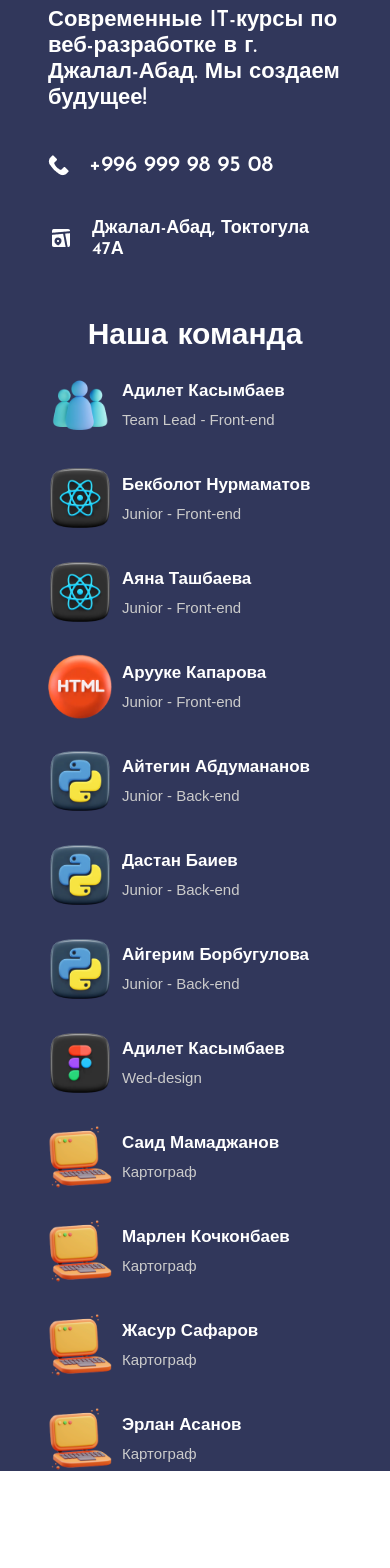
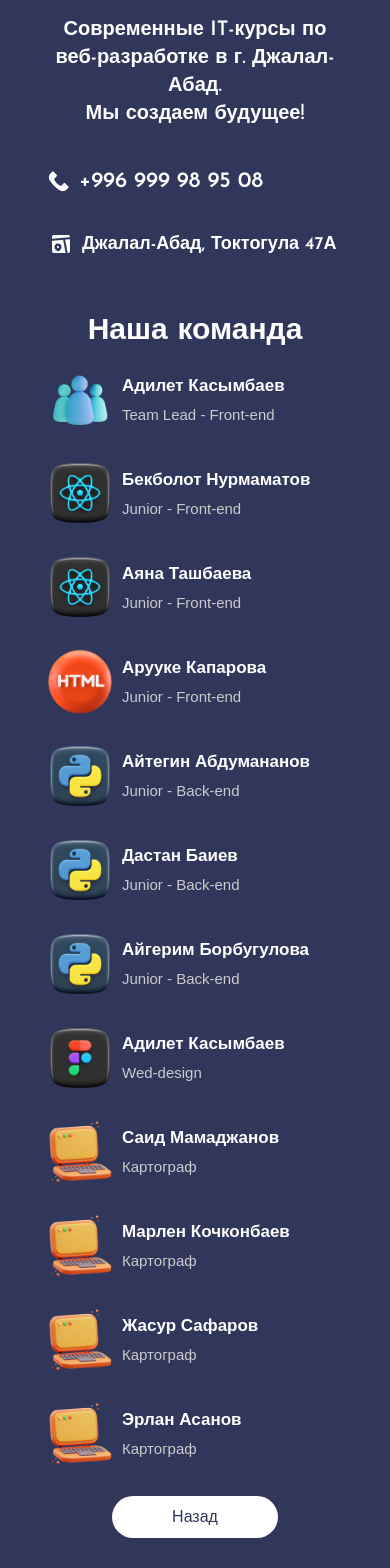
Before and after one commit to sadFrog-guy/git-test-fro1, a React (Create React App) app: page /about in a window 390 px wide. Shown: the part 79-1647 px from the top of the page. Before the commit the page ends 1550 px from the top, so only its background shows below. Built offline with nearby package versions, Linux system fonts and the light colour scheme.

Commit message:
last fixes v1

```diff
--- a/src/App.js
+++ b/src/App.js
@@ -8,8 +8,9 @@ import {
   Route,
   Routes,
   useLocation,
+  Link
 } from "react-router-dom";
-import { AnimatePresence } from "framer-motion"
+import { AnimatePresence } from "framer-motion";
 import DevLogo from './Components/DevLogo/DevLogo'
 
 function App() {
@@ -23,7 +24,9 @@ function App() {
         В разработке...
       </div>
 
-      <DevLogo className="logo-pinned"/>
+      {location.pathname !== '/about'
+        && <Link to="/about"><DevLogo className="logo-pinned"/></Link>
+      }
 
       <AnimatePresence mode="wait">
         <Routes location={location} key={location.pathname}>
--- a/src/Pages/AboutPage.js
+++ b/src/Pages/AboutPage.js
@@ -10,7 +10,8 @@ import html from '../../src/Assets/html.png'
 import python from '../../src/Assets/python.png'
 import design from '../../src/Assets/design.png'
 import others from '../../src/Assets/others.png'
-
+import Button from '../Components/MyButton/Button';
+import { Link } from 'react-router-dom';
 
 function AboutPage() {
   return (
@@ -19,7 +20,9 @@ function AboutPage() {
         <h1 className='header-h1'>О нас</h1>
         <p className='sub-heading'>
           Современные IT-курсы по веб-разработке в г.
-          Джалал-Абад. Мы создаем будущее!
+          Джалал-Абад.
+          <br/>
+          Мы создаем будущее!
         </p>
         <div className='number-phone'>
           <img src={phone}/>
@@ -116,6 +119,12 @@ function AboutPage() {
             </div>
           </div>
         </div>
+
+        <div className='about-button'>
+          <Link to='/routes'>
+            <Button>Назад</Button>
+          </Link>
+        </div>
       </div>
     </div>
   )
--- a/src/Pages/InfoPage.js
+++ b/src/Pages/InfoPage.js
@@ -9,6 +9,7 @@ import "../global.css"
 import transition from './../transitions';
 import routes from '../Data/Data.json'
 import arrowLogo from '../Assets/arrow.png'
+import plug from '../Assets/plug.jpg';
 
 function InfoPage() {
   const { id } = useParams();
@@ -19,19 +20,23 @@ function InfoPage() {
         <ImageOfBus/>
         <p className='heading-info'>Маршрут <span style={{color: '#80BCBD'}}>{route.number}</span></p>
 
-        <ImageOfMap image={route.route_image}/>
+        <div class="plug">
+          <img src={plug} />
+          <Button>Посмотреть маршрут</Button>
+        </div>
+
         <div className='streets'>
           {route.street_list.map((item, index) => {
             if(index === route.street_list.length - 1) {
               return (
                 <>
-                  <Street>⦿ ул. {item}</Street>
+                  <Street>⦿ {item}</Street>
                 </>
               )
             } else {
               return (
                 <>
-                  <Street>⦿ ул. {item}</Street>
+                  <Street>⦿ {item}</Street>
                   <img src={arrowLogo} alt="arrow icon" style={{alignSelf: 'flex-start', marginLeft: '15px'}}/>
                 </>
               )
--- a/src/Pages/RoutesPage.js
+++ b/src/Pages/RoutesPage.js
@@ -15,7 +15,7 @@ function RoutesPage() {
   return (
     <div className="App">
       <ImageOfBus></ImageOfBus>
-      <Link to="/about" className="heading">Выберите маршрут</Link>
+      <h1 to="/about" className="heading">Выберите маршрут</h1>
       <Input setNumber={setNumber} number={number}>{number}</Input>
       <div className="Card-box">
         {routes.map(item => {
--- a/src/global.css
+++ b/src/global.css
@@ -65,7 +65,7 @@ body {
         justify-content: center;
         gap: 20px;
         overflow-x: scroll;
-        height: 300px;
+        height: 400px;
         width: 80%;
         margin-bottom: 40px;
         padding-top: 30px;
@@ -148,6 +148,7 @@ body {
         height: 100vh;
         background: #31375B;
         transform-origin: bottom;
+        z-index: 5;
 
         display: flex;
         justify-content: center;
@@ -162,6 +163,7 @@ body {
         height: 100vh;
         background: #31375B;
         transform-origin: top;
+        z-index: 5;
 
         display: flex;
         justify-content: center;
@@ -172,7 +174,7 @@ body {
         position: absolute;
         top: 20px;
         left: 20px;
-        width: 120px;
+        width: 74px;
     }
 }
 
@@ -191,7 +193,7 @@ body {
 @media (max-width: 500px) {
     .ab-container {
         background-color: #31375B;
-        padding: 0 48px;
+        padding: 30px 48px;
     }
 
     .header-h1, .header-2 {
@@ -199,14 +201,18 @@ body {
         font-family: "Josefin Sans", sans-serif;
         color: white;
         text-align: center;
+        margin: 0;
+        margin-bottom: 20px;
     }
 
     .sub-heading {
         color: white;
         font-family: "Josefin Sans", sans-serif;
-        font-size: 22px;
+        font-size: 20px;
+        line-height: 1.4;
         font-weight: 600;
         margin-top: 30px;
+        text-align: center;
     }
 
     .number-phone {
@@ -216,7 +222,7 @@ body {
         color: white;
         font-family: "Josefin Sans", sans-serif;
         font-size: 22px;
-        gap: 20px;
+        gap: 10px;
         font-weight: 600;
     }
 
@@ -227,9 +233,22 @@ body {
         color: white;
         font-family: "Josefin Sans", sans-serif;
         font-size: 18px;
-        gap: 20px;
+        gap: 10px;
         font-weight: 600;
         margin-bottom: 40px;
+    }
+
+    .about-button {
+        display: flex;
+        justify-content: center;
+        align-items: center;
+        padding-top: 30px;
+    }
+
+    .about-button > a > button {
+        color: #31375B;
+        background-color: #fff;
+        margin-bottom: 0;
     }
 
     .team {
@@ -273,4 +292,31 @@ body {
         padding: 0;
         margin-top: 5px;
     }
+
+    .plug {
+        width: 80%;
+        height: 250px;
+        overflow: hidden;
+        position: relative;
+        margin-bottom: 30px;
+        border-radius: 15px;
+    }
+
+    .plug > img {
+        position: absolute;
+        top: 0;
+        left: 0;
+        width: 100%;
+        z-index: 1;
+    }
+
+    .plug > button {
+        position: absolute;
+        top: 50%;
+        left: 50%;
+        transform: translate(-50%, -50%);
+        z-index: 2;
+        width: 60%;
+        padding: 12px 20px;
+    }
 }
```
Also changed, not shown: src/Assets/plug.jpg (added).
